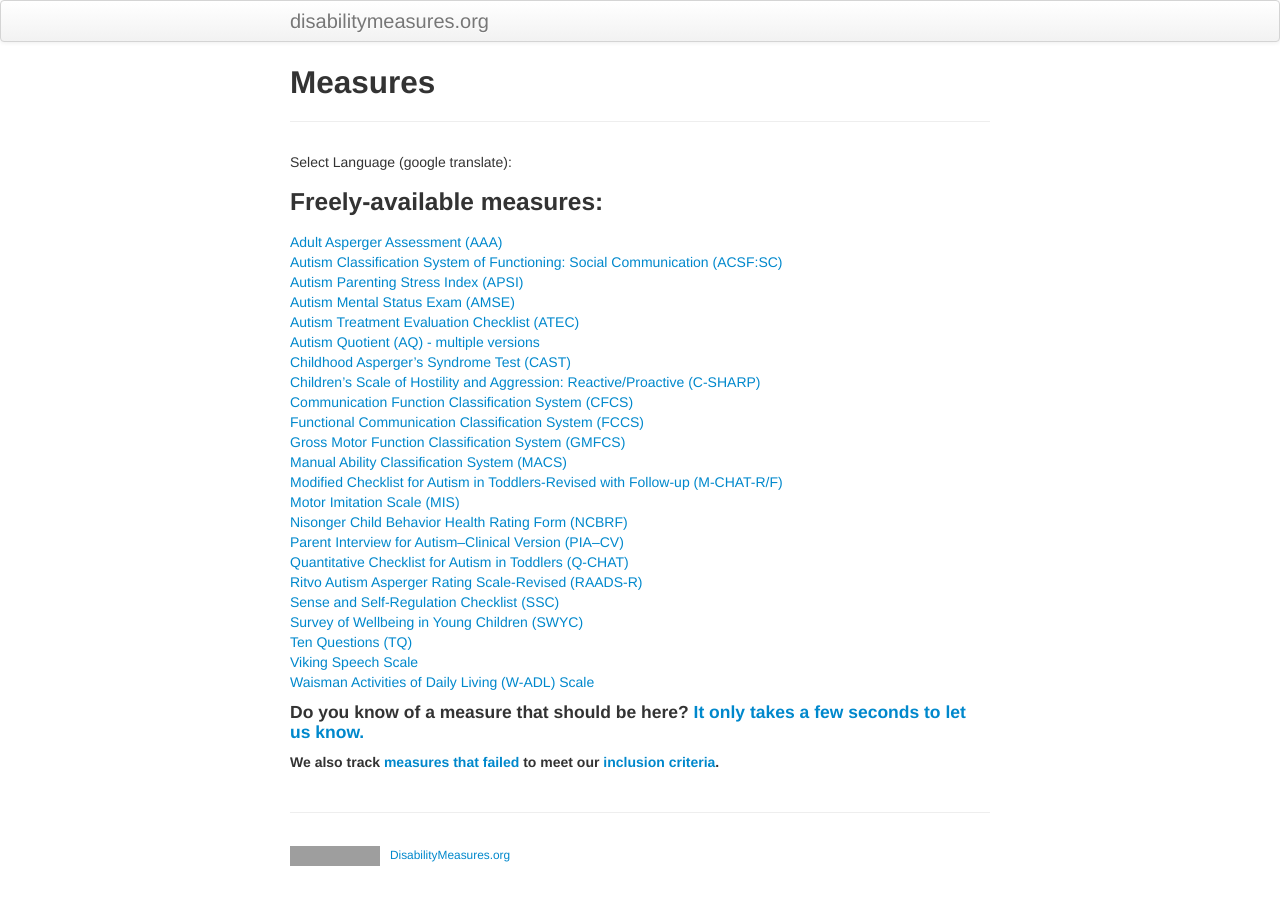
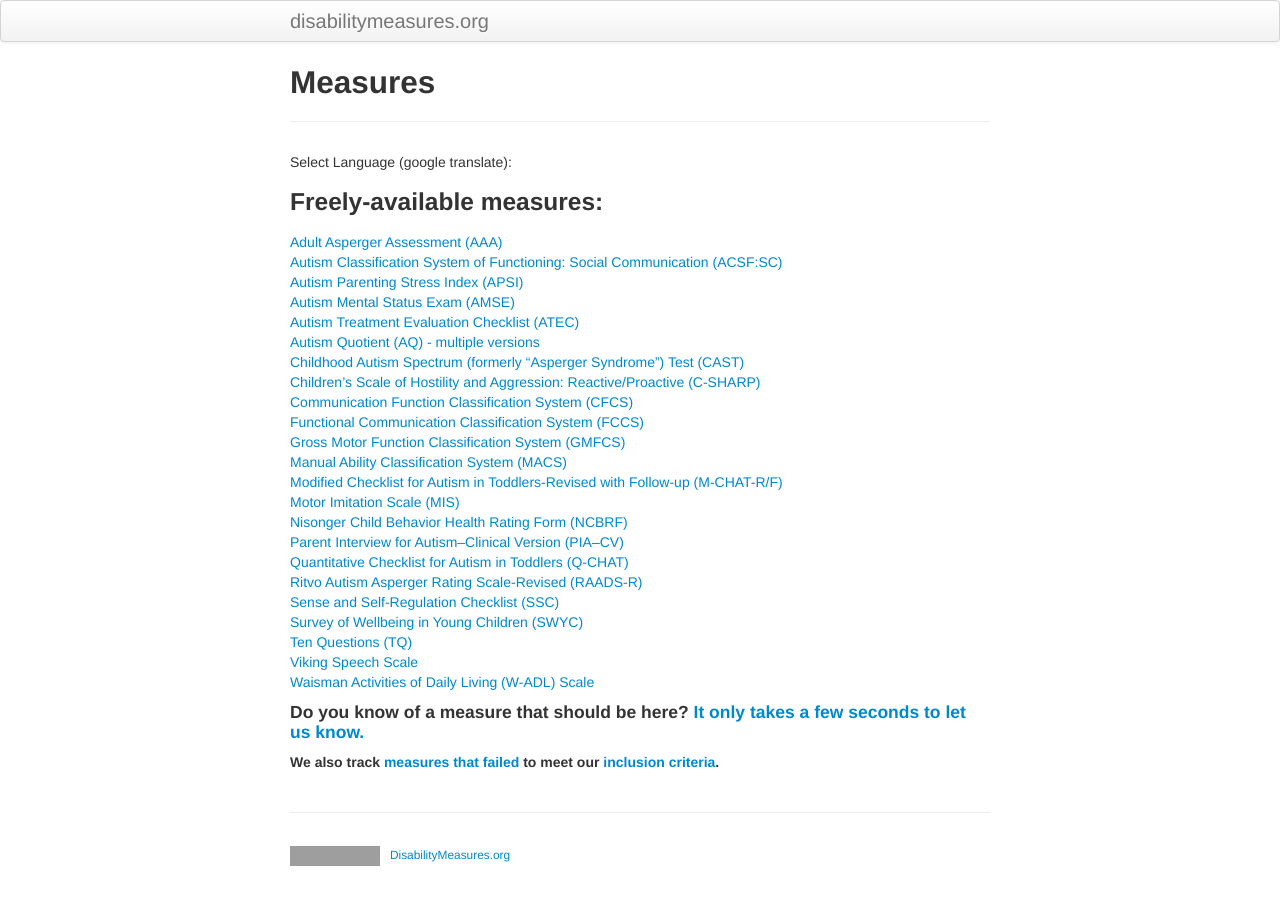
Before and after one commit to mjmaenner/disabilitymeasures, a Jekyll site: the page built from measures/index.md, in a window 1280 px wide. Built offline with Jekyll 4.4.1, drawn with Linux system fonts in a browser that asks for light colours; grey boxes are pictures that could not be loaded.

Commit message:
Update cast title

```diff
--- a/measures/index.md
+++ b/measures/index.md
@@ -19,7 +19,7 @@ function googleTranslateElementInit() {
 [Autism Mental Status Exam (AMSE)](http://disabilitymeasures.org/amse)
 [Autism Treatment Evaluation Checklist (ATEC)](http://disabilitymeasures.org/atec)
 [Autism Quotient (AQ) - multiple versions](http://disabilitymeasures.org/aq)
-[Childhood Asperger's Syndrome Test (CAST)](http://disabilitymeasures.org/cast)
+[Childhood Autism Spectrum (formerly "Asperger Syndrome") Test (CAST)](http://disabilitymeasures.org/cast)
 [Children's Scale of Hostility and Aggression: Reactive/Proactive (C-SHARP)](http://disabilitymeasures.org/c-sharp)
 [Communication Function Classification System (CFCS)](http://disabilitymeasures.org/cfcs)
 [Functional Communication Classification System (FCCS)](http://disabilitymeasures.org/fccs)
```
